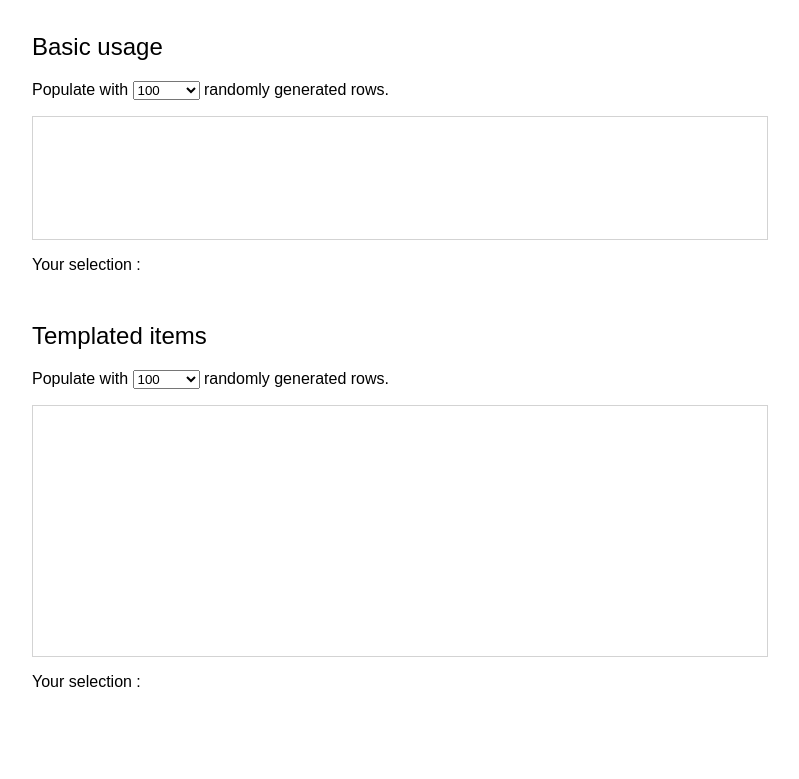
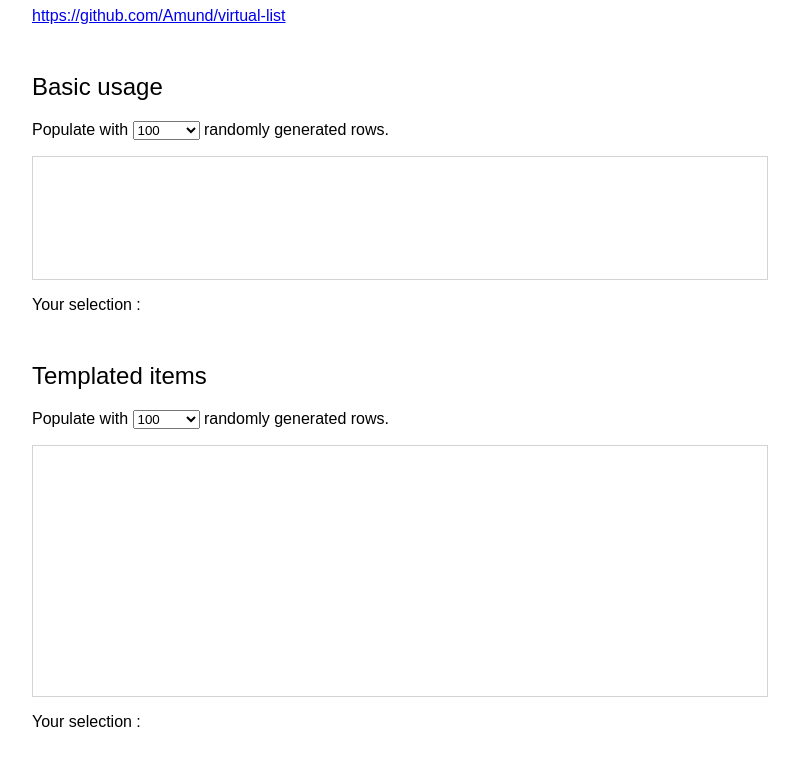
Before and after one commit to Amund/amund.github.io, a plain HTML site: page virtual-list/index.html in a window 1280 px wide. Shown: the part 73-852 px from the top of the page, without its empty margins (240-1039 px from the left). Before the commit the page ends 812 px from the top, so only its background shows below. Drawn offline with Linux system fonts and the light colour scheme; a web font is replaced by a local one.

Commit message:
update virtual-list

```diff
--- a/virtual-list/index.html
+++ b/virtual-list/index.html
@@ -119,6 +119,8 @@
         <main>
             <h1>Web Component: virtual-list</h1>
 
+            <p><a href="https://github.com/Amund/virtual-list">https://github.com/Amund/virtual-list</a></p>
+
             <section class="demo-1">
                 <h2>Basic usage</h2>
                 <p>
```
